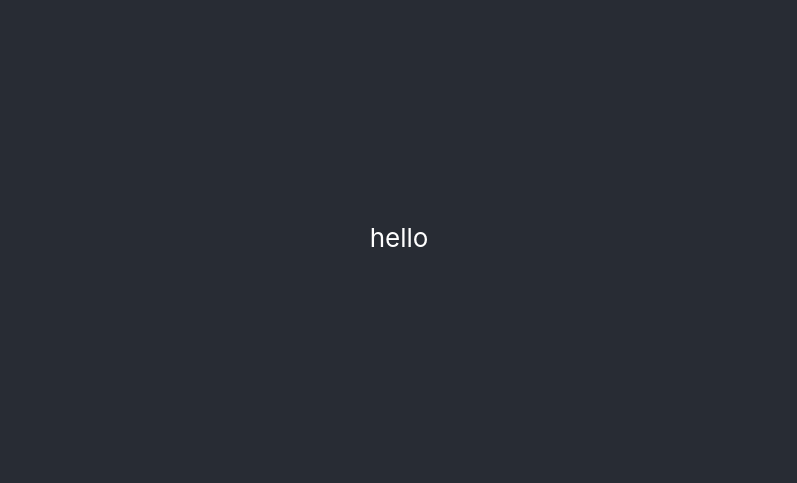
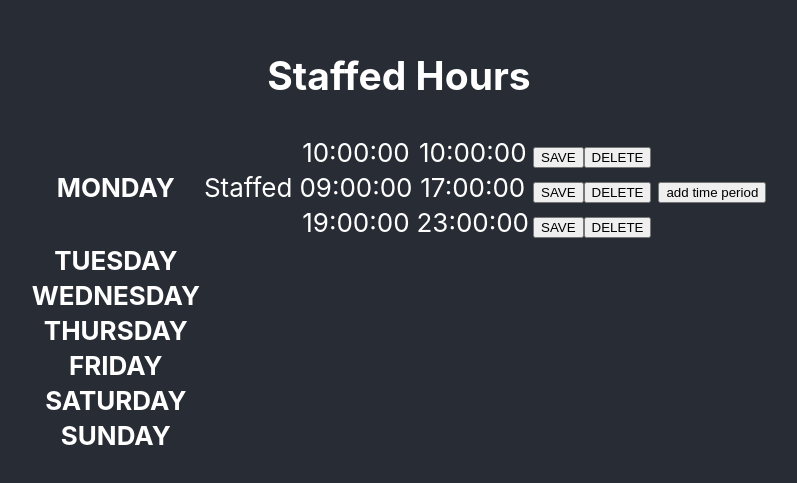
Before and after one commit to EmilyGongVL/data-fns-prectice, a React (Create React App) app: page / in a window 1280 px wide. Shown: the part 163-646 px from the top of the page, without its empty margins (241-1038 px from the left). Built offline with nearby package versions, Linux system fonts and the light colour scheme.

Commit message:
feat: before install date-fns

```diff
--- a/src/App.js
+++ b/src/App.js
@@ -6,11 +6,59 @@ function App() {
   const getAccessTimes = (type) =>  locationAccessTimes.filter((i) => i.type === type)
   const staffedHours = getAccessTimes("STAFF")
   console.log(staffedHours)
+  const mondayAccessTimes = staffedHours.filter(i => i.day === "MONDAY")
+  const tuesdayAccessTimes = staffedHours.filter(i => i.day === "TUESDAY")
+  const wednesdayAccessTimes = staffedHours.filter(i => i.day === "WEDNESDAY")
+  const thursdayAccessTimes = staffedHours.filter(i => i.day === "THURSDAY")
+  const fridayAccessTimes = staffedHours.filter(i => i.day === "FRIDAY")
+  const saturdayAccessTimes = staffedHours.filter(i => i.day === "SATURDAY")
+  const sundayAccessTimes = staffedHours.filter(i => i.day === "SUNDAY")
 
   return (
     <div className="App">
       <header className="App-header">
-       hello
+       <h2>Staffed Hours</h2>
+       <table>
+        <tr>
+          <th>MONDAY</th>
+          <td>{mondayAccessTimes.length === 0? "Unstaffed" : "Staffed"}</td>
+          <td>
+            <table>
+              {mondayAccessTimes.map(timePeriod => (
+                <tr key={timePeriod.id}>
+                  <td>{timePeriod.openTime}</td>
+                  <td>{timePeriod.closeTime}</td>
+                  <td>
+                    <button>SAVE</button>
+                    <button>DELETE</button>
+                  </td>
+                </tr>
+              ))}
+            </table>
+          </td>
+          <td>
+            <button>add time period</button>
+          </td>
+        </tr>
+        <tr>
+          <th>TUESDAY</th>
+        </tr>
+        <tr>
+          <th>WEDNESDAY</th>
+        </tr>
+        <tr>
+          <th>THURSDAY</th>
+        </tr>
+        <tr>
+          <th>FRIDAY</th>
+        </tr>
+        <tr>
+          <th>SATURDAY</th>
+        </tr>
+        <tr>
+          <th>SUNDAY</th>
+        </tr>
+       </table>
       </header>
     </div>
   );
```
